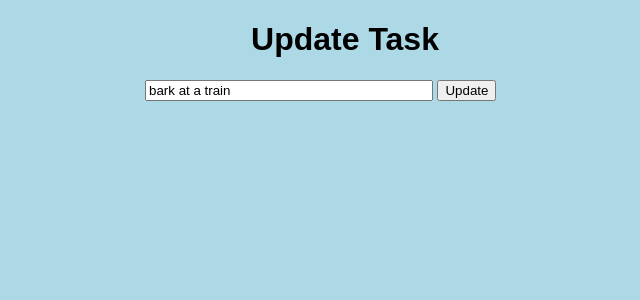
After one commit to scott-a-code/to_do_flask_python, a Flask app: page /update/1 in a window 1280 px wide. The commit adds this page. Shown: the top 300 px of the page, without its empty margins (295-935 px from the left). Run offline with Flask 2, Linux system fonts and the light colour scheme; data comes from the database, SQL or seed files in the repository; both versions use the stored data as it was after the commit.

Commit message:
POST & delete method add in, plus minor css

```diff
--- a/app.py
+++ b/app.py
@@ -36,14 +36,32 @@ def index():
     else:
         tasks = ToDo.query.order_by(ToDo.date_created).all()
         return render_template('index.html', tasks=tasks)
-    # name = request.args.get("name", "World")
-    # return f'Hello, {escape(name)}!'
 
-# @app.route('/api/wings', methods = [ 'POST', 'GET' ])
-# def wings():
-#     if request.method == 'POST':
-#         return 'lkdfl'
-#     return 'sdfsd'
+@app.route('/delete/<int:id>')
+def delete(id):
+    task_to_delete = ToDo.query.get_or_404(id)
+    try:
+        db.session.delete(task_to_delete)
+        db.session.commit()
+        return redirect('/')
+    except:
+        return 'There was a problem deleting the task'
+
+@app.route('/update/<int:id>', methods=['GET', 'POST'])
+def update(id):
+    task = ToDo.query.get_or_404(id)
+
+    if request.method == 'POST':
+        task.content = request.form['content']
+
+        try:
+            db.session.commit()
+            return redirect('/')
+        except:
+            return 'There was an issue updating the task'
+    else:
+        return render_template('update.html', task=task)
+
 
 if __name__ == "__main__":
     app.run(debug=True)
--- a/static/css/main.css
+++ b/static/css/main.css
@@ -1,4 +1,36 @@
-body {
+body, html {
     margin: 0;
     font-family: sans-serif;
+    background-color: lightblue;
 }
+
+.content {
+    margin: 0 auto;
+    width: 400px;
+}
+
+table, td, th {
+    border: 1px solid #aaa;
+}
+
+table {
+    border-collapse: collapse;
+    width: 100%;
+}
+
+th {
+    height: 30px;
+}
+
+td {
+    text-align: center;
+    padding: 5px;
+}
+
+.form {
+    margin-top: 20px;
+}
+
+#content {
+    width: 70%;
+}
--- /dev/null
+++ b/templates/update.html
@@ -0,0 +1,18 @@
+{% extends 'base.html' %}
+
+{% block head %}
+
+{% endblock %}
+
+{% block body %}
+<div class="content">
+    <h1 style="text-align: center">Update Task</h1>
+
+    <div class="form">
+        <form action="/update/{{task.id}}" method="POST">
+            <input type="text" name="content" id="content" value="{{task.content}}">
+            <input type="submit" value="Update">
+        </form>
+    </div>
+</div>
+{% endblock %}
```
Also changed, not shown: templates/index.html (+13 -8 lines), test.db.
